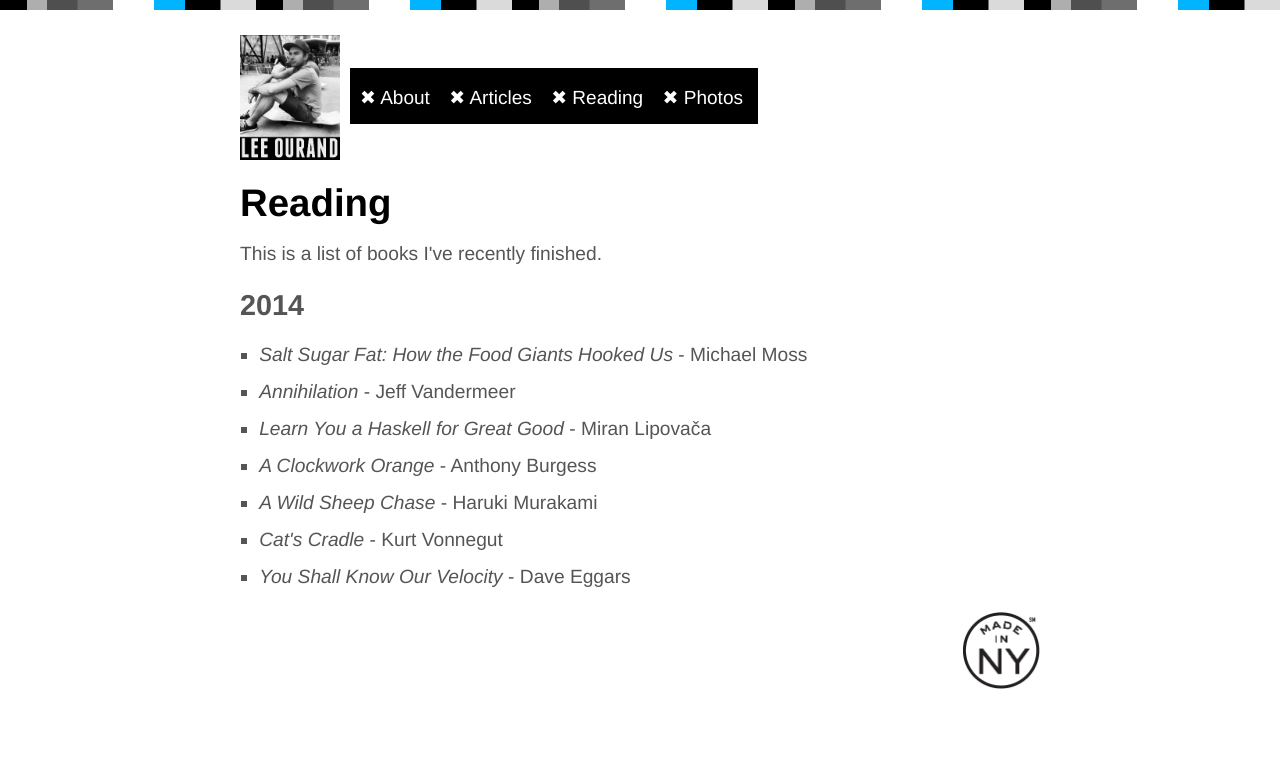
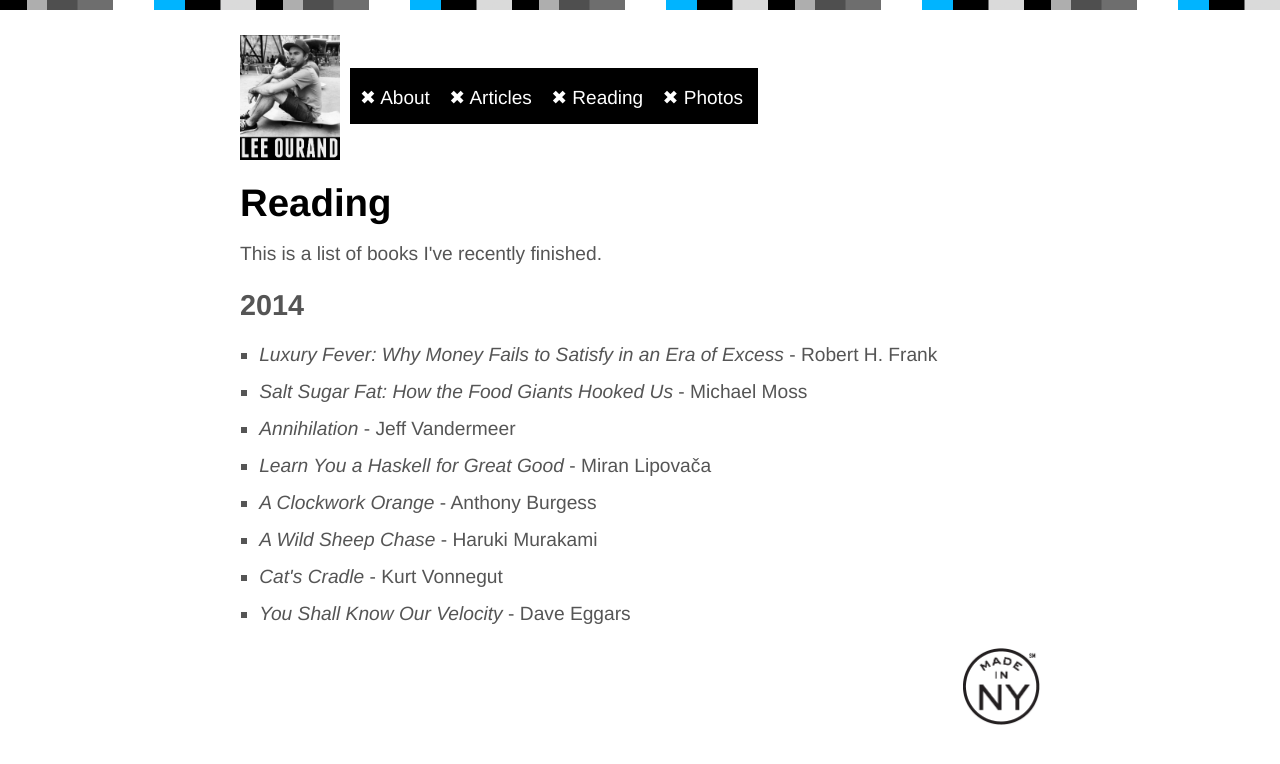
Before and after one commit to leeourand/leeourand.github.com, a Jekyll site: the page built from reading/index.html, in a window 1280 px wide. Shown: the top 764 px of the page. Built offline with Jekyll 4.4.1, drawn with Linux system fonts in a browser that asks for light colours; comment, search, counter and statistics services are not loaded.

Commit message:
Add Luxury Fever to reading list

```diff
--- a/reading/index.html
+++ b/reading/index.html
@@ -6,6 +6,7 @@ title: Reading
 <p>This is a list of books I've recently finished.</p>
 <h2>2014</h3>
 <ul>
+  <li><em>Luxury Fever: Why Money Fails to Satisfy in an Era of Excess</em> - Robert H. Frank</li>
   <li><em>Salt Sugar Fat: How the Food Giants Hooked Us</em> - Michael Moss</li>
   <li><em>Annihilation</em> - Jeff Vandermeer</li>
   <li><em>Learn You a Haskell for Great Good</em> - Miran Lipovača</li>
```
